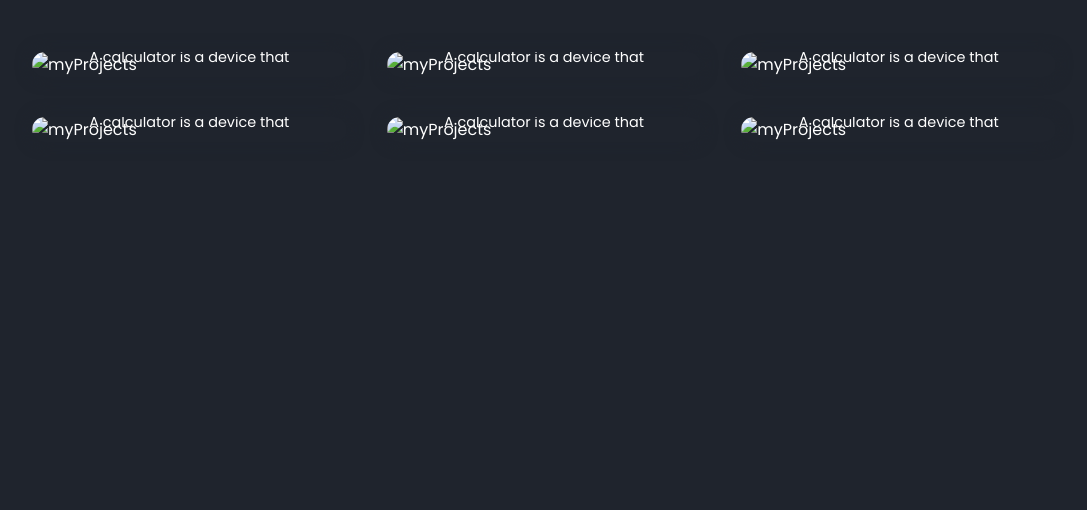
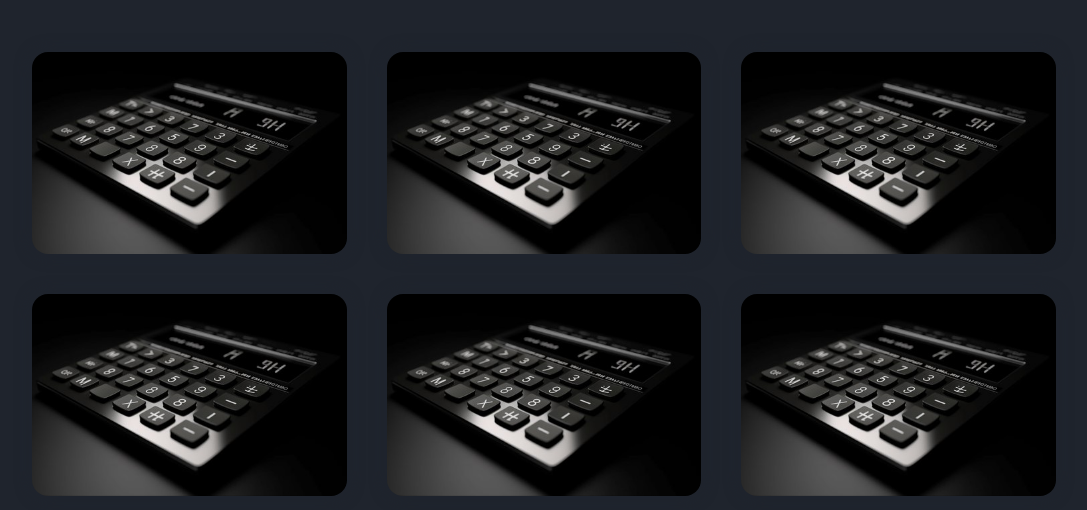
Before and after one commit to Aniket-Deb/Portfolio, a plain HTML site: page project.html in a window 1280 px wide. Shown: the part 151-661 px from the top of the page, without its empty margins (96-1183 px from the left). Drawn offline with Linux system fonts and the light colour scheme; the site is published under a folder, as on GitHub Pages, so addresses that start at the root find nothing.

Commit message:
second commit

```diff
--- a/project.html
+++ b/project.html
@@ -25,7 +25,7 @@
     <section class="portfolio" id="portfolio">
     <div class="portfolio-container">
         <div class="portfolio-box">
-            <img src="/portfolio/assets/calculator.png" alt="myProjects" />
+            <img src="./assets/calculator.png" alt="myProjects" />
             <div class="portfolio-layer">
                 <h4>Calculator</h4>
                 <p>A calculator is a device that performs arithmetic operations on numbers.</p>
@@ -33,7 +33,7 @@
             </div>
         </div>
         <div class="portfolio-box">
-            <img src="/portfolio/assets/calculator.png" alt="myProjects" />
+            <img src="./assets/calculator.png" alt="myProjects" />
             <div class="portfolio-layer">
                 <h4>Calculator</h4>
                 <p>A calculator is a device that performs arithmetic operations on numbers.</p>
@@ -41,7 +41,7 @@
             </div>
         </div>
         <div class="portfolio-box">
-            <img src="/portfolio/assets/calculator.png" alt="myProjects" />
+            <img src="./assets/calculator.png"alt="myProjects" />
             <div class="portfolio-layer">
                 <h4>Calculator</h4>
                 <p>A calculator is a device that performs arithmetic operations on numbers.</p>
@@ -49,7 +49,7 @@
             </div>
         </div>
         <div class="portfolio-box">
-            <img src="/portfolio/assets/calculator.png" alt="myProjects" />
+            <img src="./assets/calculator.png" alt="myProjects" />
             <div class="portfolio-layer">
                 <h4>Calculator</h4>
                 <p>A calculator is a device that performs arithmetic operations on numbers.</p>
@@ -57,7 +57,7 @@
             </div>
         </div>
         <div class="portfolio-box">
-            <img src="/portfolio/assets/calculator.png" alt="myProjects" />
+            <img src="./assets/calculator.png" alt="myProjects" />
             <div class="portfolio-layer">
                 <h4>Calculator</h4>
                 <p>A calculator is a device that performs arithmetic operations on numbers.</p>
@@ -65,7 +65,7 @@
             </div>
         </div>
         <div class="portfolio-box">
-            <img src="/portfolio/assets/calculator.png" alt="myProjects" />
+            <img src="./assets/calculator.png" alt="myProjects" />
             <div class="portfolio-layer">
                 <h4>Calculator</h4>
                 <p>A calculator is a device that performs arithmetic operations on numbers.</p>
```
Also changed, not shown: index.html (+1 -1 lines).
